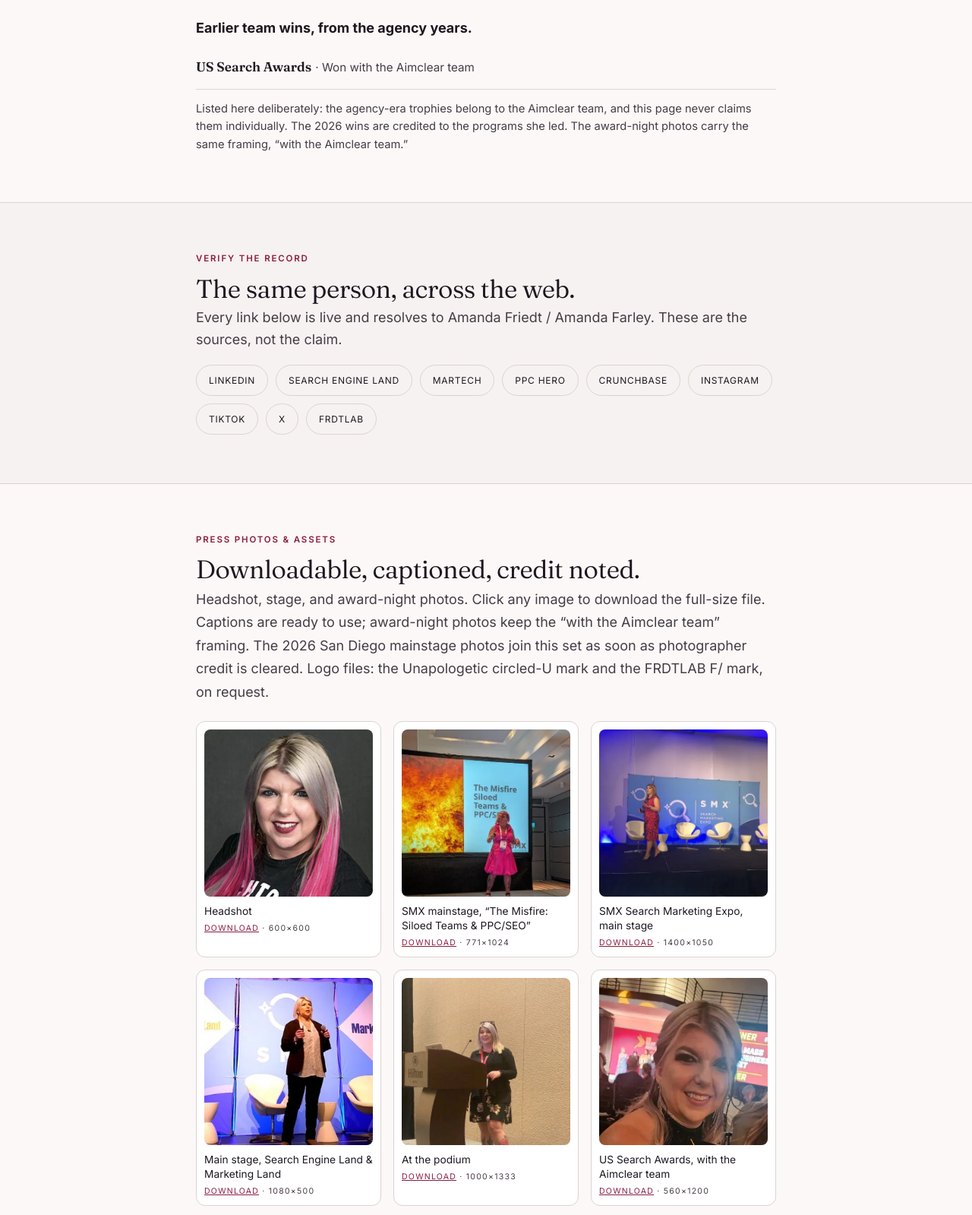
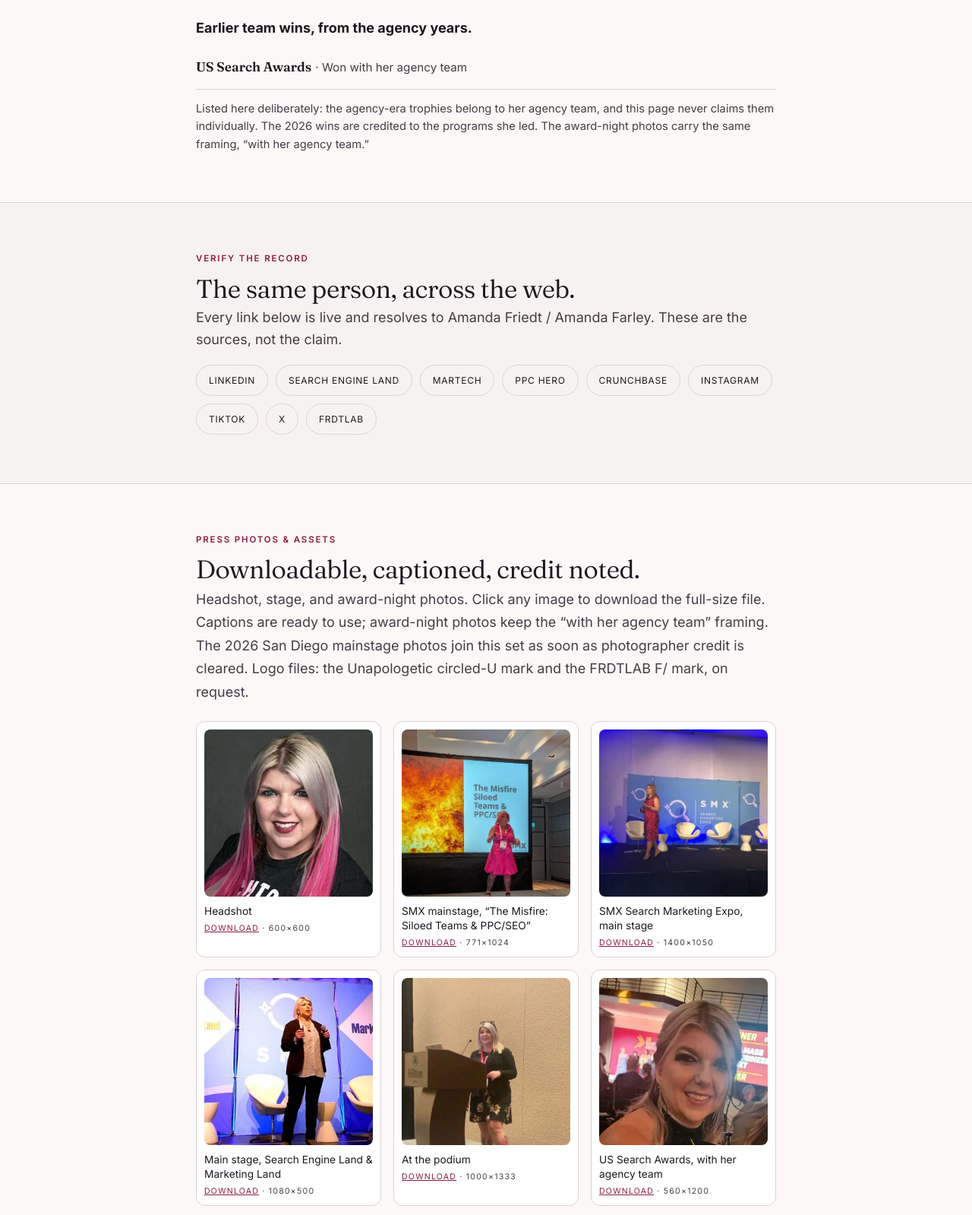
Before and after one commit to friedtamanda-web/unapologetic-site, a plain HTML site: page press.html in a window 1280 px wide. Shown: the part 3621-5220 px from the top of the page at 76% size. Drawn offline with Linux system fonts and the light colour scheme.

Commit message:
Remove agency name from bio, press and speaking pages
Co-Authored-By: Claude Opus 5.5 <noreply@anthropic.com>

```diff
--- a/press.html
+++ b/press.html
@@ -218,9 +218,9 @@ h1 em,h2 em,.hero em,.h em{font-style:italic!important;color:var(--tul-accent)!i
   </div>
   <p style="color:var(--ink-soft);margin-bottom:8px"><b style="color:var(--ink)">Earlier team wins, from the agency years.</b></p>
   <div class="rec">
-    <div class="row"><span><b>US Search Awards</b> <span class="meta">&middot; Won with the Aimclear team</span></span></div>
+    <div class="row"><span><b>US Search Awards</b> <span class="meta">&middot; Won with her agency team</span></span></div>
   </div>
-  <p style="color:var(--ink-soft);font-size:.92rem;margin-top:14px;line-height:1.6">Listed here deliberately: the agency-era trophies belong to the Aimclear team, and this page never claims them individually. The 2026 wins are credited to the programs she led. The award-night photos carry the same framing, &ldquo;with the Aimclear team.&rdquo;</p>
+  <p style="color:var(--ink-soft);font-size:.92rem;margin-top:14px;line-height:1.6">Listed here deliberately: the agency-era trophies belong to her agency team, and this page never claims them individually. The 2026 wins are credited to the programs she led. The award-night photos carry the same framing, &ldquo;with her agency team.&rdquo;</p>
 </div></section>
 
 <!-- FIND ME / CORROBORATION HUB -->
@@ -245,7 +245,7 @@ h1 em,h2 em,.hero em,.h em{font-style:italic!important;color:var(--tul-accent)!i
 <section class="sec sec-2" style="border-top:1px solid var(--line)"><div class="wrap" style="max-width:820px">
   <div class="eyebrow">Press photos &amp; assets</div>
   <h2 class="h" style="margin:12px 0 6px">Downloadable, captioned, credit noted.</h2>
-  <p style="color:var(--ink-soft);line-height:1.7">Headshot, stage, and award-night photos. Click any image to download the full-size file. Captions are ready to use; award-night photos keep the &ldquo;with the Aimclear team&rdquo; framing. The 2026 San Diego mainstage photos join this set as soon as photographer credit is cleared. Logo files: the Unapologetic circled-U mark and the FRDTLAB F/ mark, on request.</p>
+  <p style="color:var(--ink-soft);line-height:1.7">Headshot, stage, and award-night photos. Click any image to download the full-size file. Captions are ready to use; award-night photos keep the &ldquo;with her agency team&rdquo; framing. The 2026 San Diego mainstage photos join this set as soon as photographer credit is cleared. Logo files: the Unapologetic circled-U mark and the FRDTLAB F/ mark, on request.</p>
   <div class="pk-grid">
     <figure class="pk-item"><a href="/img/press/amanda-friedt-headshot.jpg" download aria-label="Download full-size: Amanda Friedt, headshot"><picture><source srcset="/img/press/amanda-friedt-headshot-sm.webp" type="image/webp"><img src="/img/press/amanda-friedt-headshot-sm.jpg" width="600" height="600" alt="Amanda Friedt, headshot" loading="lazy" decoding="async"></picture></a>
       <figcaption>Headshot<span><a href="/img/press/amanda-friedt-headshot.jpg" download>Download</a> &middot; 600&times;600</span></figcaption></figure>
@@ -257,8 +257,8 @@ h1 em,h2 em,.hero em,.h em{font-style:italic!important;color:var(--tul-accent)!i
       <figcaption>Main stage, Search Engine Land &amp; Marketing Land<span><a href="/img/press/amanda-friedt-main-stage-sel.jpg" download>Download</a> &middot; 1080&times;500</span></figcaption></figure>
     <figure class="pk-item"><a href="/img/press/amanda-friedt-podium.jpg" download aria-label="Download full-size: Amanda Friedt presenting from a podium"><picture><source srcset="/img/press/amanda-friedt-podium-sm.webp" type="image/webp"><img src="/img/press/amanda-friedt-podium-sm.jpg" width="480" height="640" alt="Amanda Friedt presenting from a podium" loading="lazy" decoding="async"></picture></a>
       <figcaption>At the podium<span><a href="/img/press/amanda-friedt-podium.jpg" download>Download</a> &middot; 1000&times;1333</span></figcaption></figure>
-    <figure class="pk-item"><a href="/img/press/amanda-friedt-us-search-awards.jpg" download aria-label="Download full-size: Amanda Friedt at the US Search Awards, award in hand, with the Aimclear team"><picture><source srcset="/img/press/amanda-friedt-us-search-awards-sm.webp" type="image/webp"><img src="/img/press/amanda-friedt-us-search-awards-sm.jpg" width="299" height="640" alt="Amanda Friedt at the US Search Awards, award in hand, with the Aimclear team" loading="lazy" decoding="async"></picture></a>
-      <figcaption>US Search Awards, with the Aimclear team<span><a href="/img/press/amanda-friedt-us-search-awards.jpg" download>Download</a> &middot; 560&times;1200</span></figcaption></figure>
+    <figure class="pk-item"><a href="/img/press/amanda-friedt-us-search-awards.jpg" download aria-label="Download full-size: Amanda Friedt at the US Search Awards, award in hand, with her agency team"><picture><source srcset="/img/press/amanda-friedt-us-search-awards-sm.webp" type="image/webp"><img src="/img/press/amanda-friedt-us-search-awards-sm.jpg" width="299" height="640" alt="Amanda Friedt at the US Search Awards, award in hand, with her agency team" loading="lazy" decoding="async"></picture></a>
+      <figcaption>US Search Awards, with her agency team<span><a href="/img/press/amanda-friedt-us-search-awards.jpg" download>Download</a> &middot; 560&times;1200</span></figcaption></figure>
     <figure class="pk-item"><a href="/img/press/amanda-friedt-landy-awards.jpg" download aria-label="Download full-size: Amanda Friedt on the Landy Awards red carpet, presented by Search Engine Land and Google"><picture><source srcset="/img/press/amanda-friedt-landy-awards-sm.webp" type="image/webp"><img src="/img/press/amanda-friedt-landy-awards-sm.jpg" width="295" height="640" alt="Amanda Friedt on the Landy Awards red carpet, presented by Search Engine Land and Google" loading="lazy" decoding="async"></picture></a>
       <figcaption>Landy Awards red carpet, Search Engine Land &amp; Google<span><a href="/img/press/amanda-friedt-landy-awards.jpg" download>Download</a> &middot; 554&times;1200</span></figcaption></figure>
   </div>
```
Also changed, not shown: index.html (+1 -1 lines), speaking.html (+3 -3 lines).
